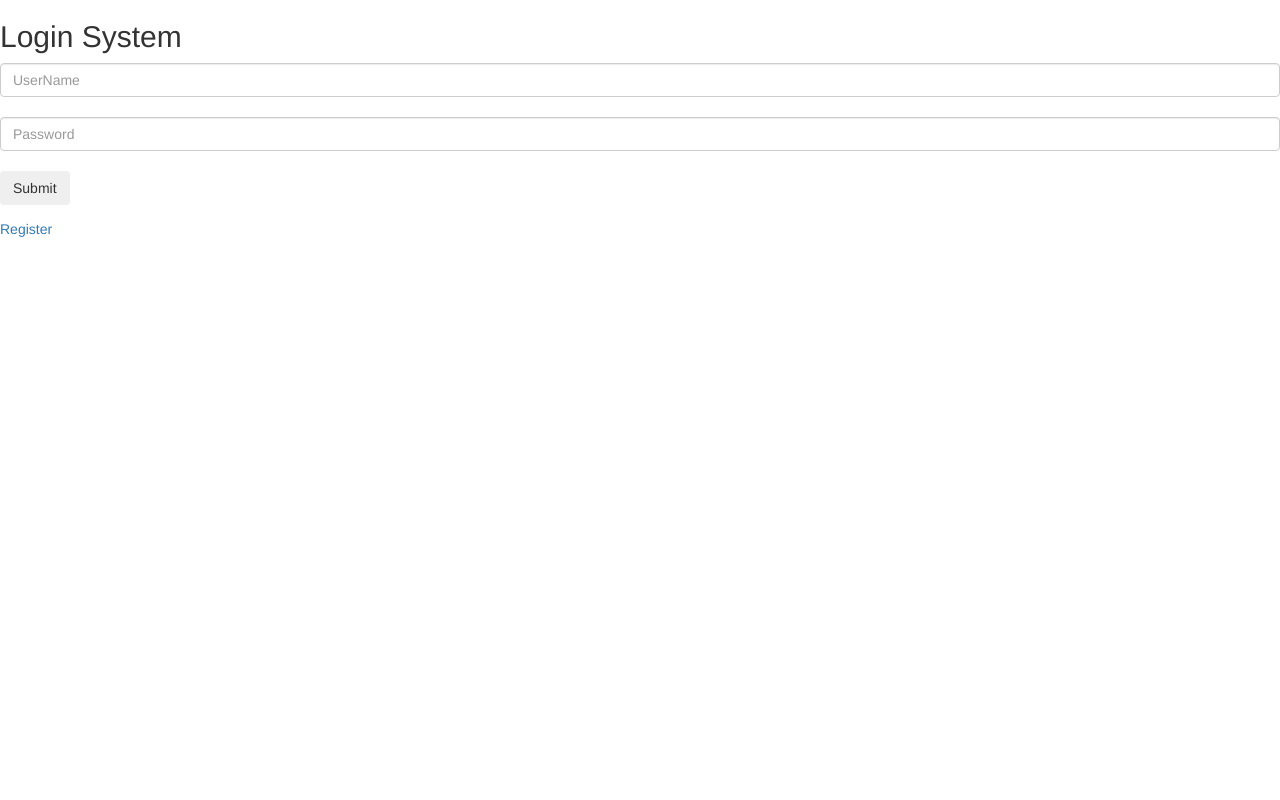
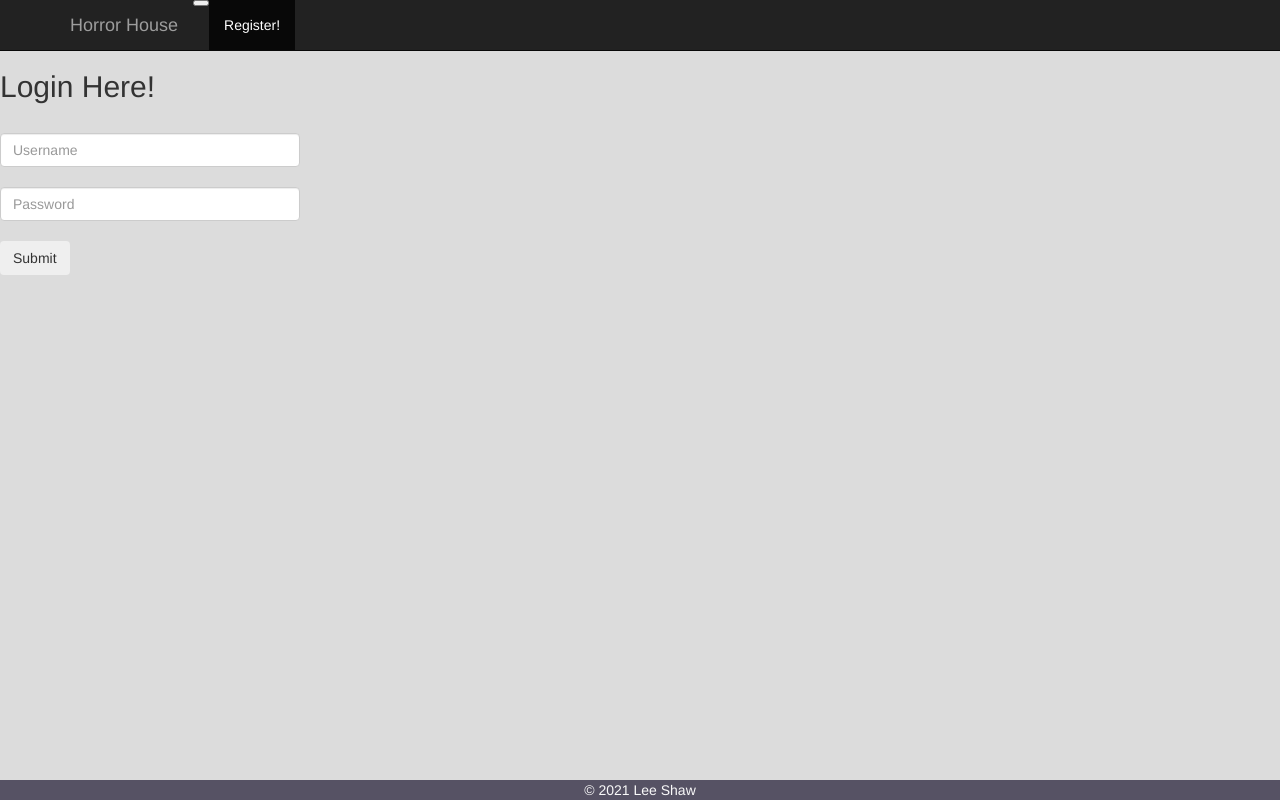
Before and after one commit to Leesh2903/WT-project, a Flask app: page / in a window 1280 px wide. Run offline with Flask 2, Linux system fonts and the light colour scheme; some libraries are stand-ins or nearby versions.

Commit message:
Added embedded text and finished story

```diff
--- a/templates/ending3A.html
+++ b/templates/ending3A.html
@@ -3,7 +3,11 @@
 <br><br>
 
 <main>
-        <p> .... </p>
+        <p>You lunge forward, plunging the stake into the chest of Dracula.. </p>
+	<br>
+	<p>He lets out a wail before turning to dust.. You've survived!</p>
+	<br>
+	<p>You notice a small door at the side of the room, opening it takes you outside, you run for your life...</p>
         <div class="center_button">
                 <a href="/home" class="button main_button">Return Home </a>
         </div>
--- a/templates/ending3B.html
+++ b/templates/ending3B.html
@@ -3,7 +3,10 @@
 <br><br>
 
 <main>
-        <p> </p>
+        <p>You get down on one knee after approaching him, swearing you'll serve the house.. </p>
+	<br>
+	<p>The man lets you live, however you know your life ahead will be a painfilled one...</p>
+	<p>You failed to escape..</p>
         <div class="center_button">
                 <a href="/home" class="button main_button">Return Home </a>
         </div>
--- a/templates/ending4A.html
+++ b/templates/ending4A.html
@@ -3,7 +3,10 @@
 <br><br>
 
 <main>
-        <p> .... </p>
+        <p>You've come far but you know you can't keep fighting, looking up you see the man approach you.. </p>
+	<br>
+	<p>He rushes you, cleaving your head off your shoulders</p>
+	<p>You have died...</p>
         <div class="center_button">
                 <a href="/home" class="button main_button">Return Home </a>
         </div>
--- a/templates/ending4B.html
+++ b/templates/ending4B.html
@@ -3,7 +3,9 @@
 <br><br>
 
 <main>
-        <p> .... </p>
+        <p>Your request is answered.. </p>
+	<br>
+	<p>Within the next moment you are killed... You Could not escape.. </p>
         <div class="center_button">
                 <a href="/home" class="button main_button">Return Home </a>
         </div>
--- a/templates/login.html
+++ b/templates/login.html
@@ -4,30 +4,54 @@
 <link href="{{ url_for('static', filename='css/bootstrap.min.css') }}"
               rel="stylesheet" />
 <style>
-#mainloginarea {
-	margin: auto;
-	height: 400px;
-	width: 500px;
-}
-
-#mainbreak{
-	height = 300px;
-	width = 100%;
-}
+body { padding-top: 50px;}
+p { text-align:center;
+    font-size: 25px;}
+footer {
+    text-align: center;
+    background-color: #565264;
+    color: #f9f9f9;
+    position:absolute;
+    bottom:0;
+    width:100%;
+   }
+body { background-color:#DCDCDC;}
 </style>
 </head>
 <body>
-<div id = "mainbreak" </div>
-<div id = "mainloginare">
-	<h2 class="display-1">Login System</h2>
+ <nav class="navbar navbar-inverse navbar-fixed-top">
+        <div class="container">
+                <div class="navbar-header">
+                        <button type="button" class="navbar-toggle-collapsed"
+                        data-toggle="collapse" data-targer="#navbar#" aria-expanded="false"
+                        aria-controls="navbar">
+                                <span class="sr-only">Toggle Navigatrion</span>
+                                <span class="icon-bar"></span>
+                                <span class="icon-bar"></span>
+                                <span class="icon-bar"></span>
+                        </button>
+                        <a class="navbar-brand" href="#">Horror House</a>
+                </div>
+                <div id="navbar" class="collapse navbar-collapse">
+                        <ul class="nav navbar-nav">
+				<li class="active"><a href="/register">Register!</a></li>
+                        </ul>
+                </div>
+        </nav>
+	<script src="https://ajax.googleapis.com/ajax/libs/jquery/1.11.3/jquery.min.js">
+        </script>
+        <script src="{{ url_for('static', filename='js/bootstrap.min.js') }}"></script>
+
+	<h2 class="display-1">Login Here!</h2>
+	<br>
 <form method = "POST", "GET">
-	<input type="text" aria-label="First name" class= "form-control" placeholder = "UserName", name="username">
+	<input type="text" aria-label="First name" class= "form-control" placeholder = "Username", name="username", style="width:300px">
 	<br>
-	<input aria-label="Last name" class="form-control" placeholder = "Password", name="password", type= "Password">
+	<input aria-label="Last name" class="form-control" placeholder = "Password", name="password", type= "Password", style="width:300px">
 	<br>
 	<input type="submit" class=" btn btn-dark"></input>
 </form>
-<a href="/register">Register</a>
+<footer>&copy 2021 Lee Shaw</footer>
 
 </body>
 </html
```
Also changed, not shown: main.py (+38 -1 lines), templates/choice4A.html (+12 -4 lines), templates/choice4B.html (+15 -4 lines), templates/register.html (+39 -17 lines), users.db.
